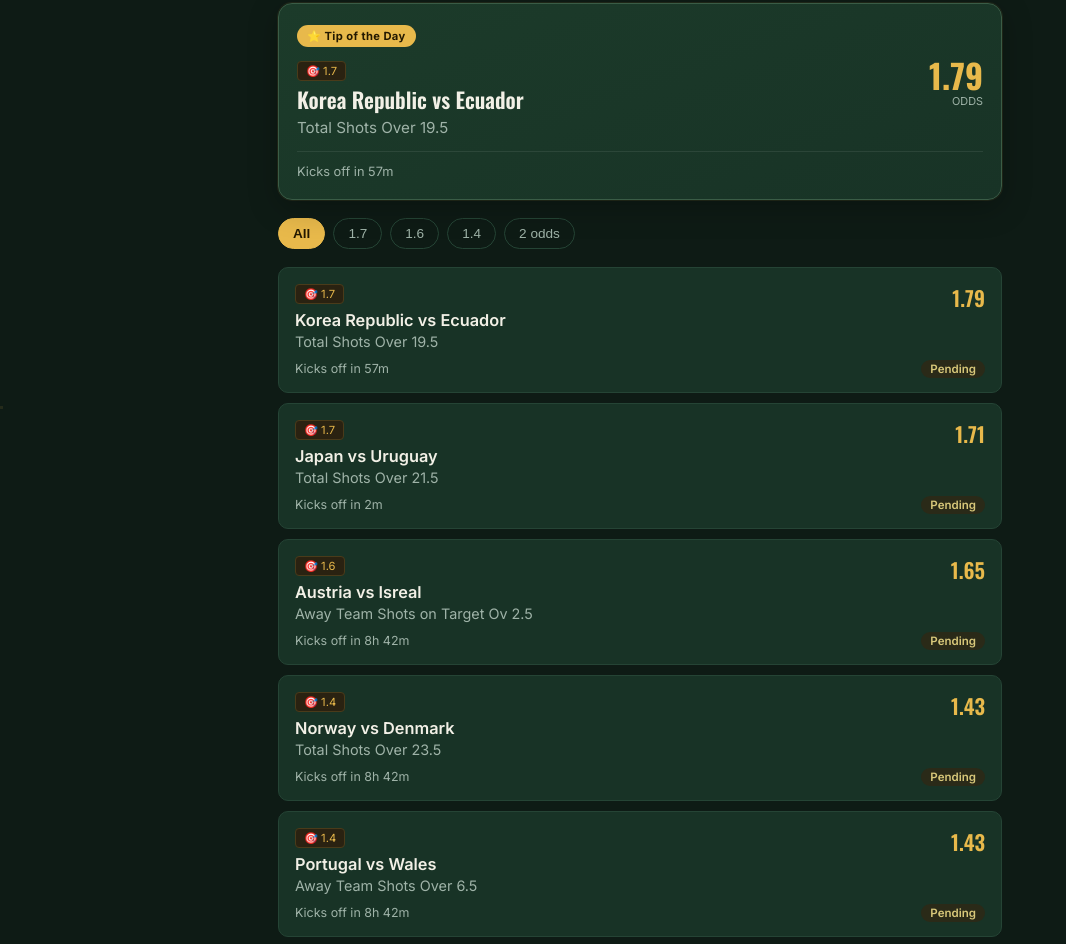
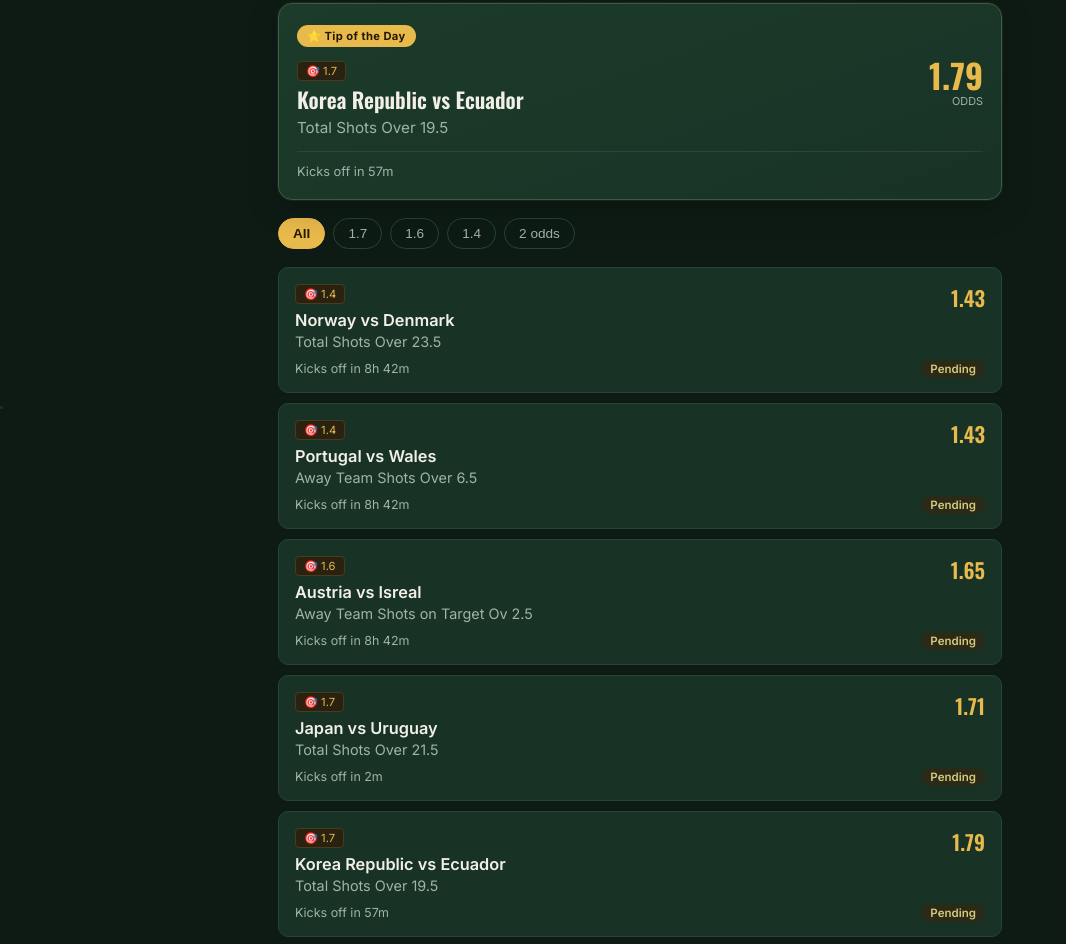
Before and after one commit to Anointing1124/sureodds-hub, a plain HTML site: page index.html in a window 1280 px wide. Shown: the part 394-1338 px from the top of the page, without its empty margins (0-1066 px from the left). Drawn offline with nearby package versions, Linux system fonts and the light colour scheme.

Commit message:
Add files via upload

```diff
--- a/index.html
+++ b/index.html
@@ -376,7 +376,15 @@ function render(tips) {
   let active = "All";
 
   function draw() {
-    const list = active === "All" ? tips : tips.filter((t) => t.category === active);
+    const list = (active === "All" ? tips : tips.filter((t) => t.category === active))
+      .slice()
+      .sort((a, b) => {
+        const oa = parseFloat(a.odds);
+        const ob = parseFloat(b.odds);
+        const va = isNaN(oa) ? Infinity : oa;
+        const vb = isNaN(ob) ? Infinity : ob;
+        return va - vb;
+      });
     const listEl = document.getElementById("tips-list");
     if (list.length === 0) {
       listEl.innerHTML = `<div class="empty">No tips in this category yet — check back soon.</div>`;
```
